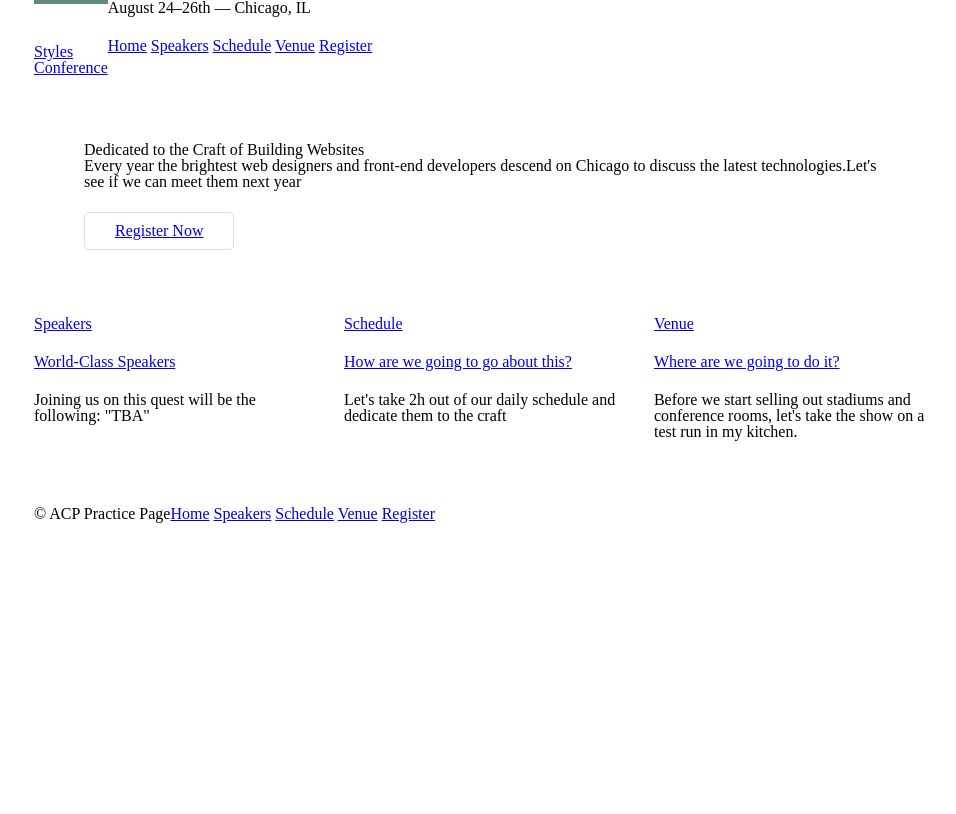
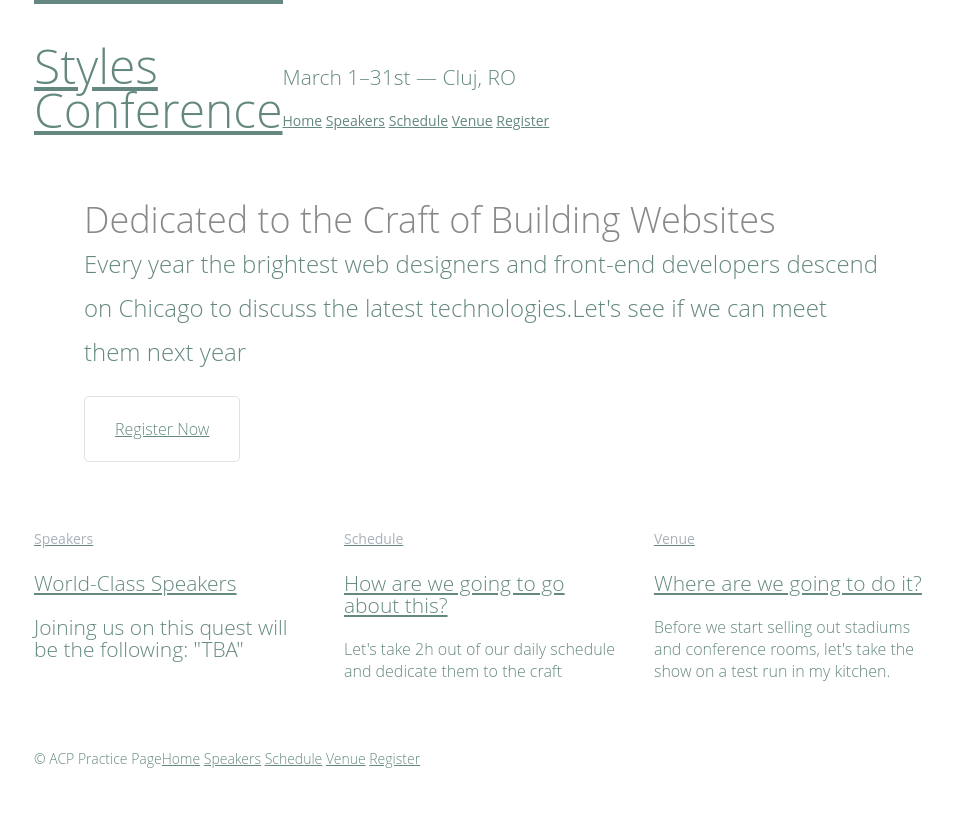
Before and after one commit to AndreiPC/git_test, a plain HTML site: page shay_howe_tutorial/index.html in a window 1280 px wide. Shown: the whole page, without its empty margins (156-1112 px from the left). Drawn offline with Linux system fonts and the light colour scheme.

Commit message:
Half way through Lesson .6 - Working with Typography

```diff
--- a/shay_howe_tutorial/index.html
+++ b/shay_howe_tutorial/index.html
@@ -11,14 +11,17 @@
 <h1 class="logo">
 <a href="index.html">Styles <br> Conference</a>
 </h1>
-<h3>August 24&ndash;26th &mdash; Chicago, IL</h3>
-<nav>
+<h3 class="tagline">March 1&ndash;31st &mdash; Cluj, RO</h3>
+
+<nav class="primary-nav">
 <a href="index.html">Home</a>
 <a href="speakers.html">Speakers</a>
 <a href="schedule.html">Schedule</a>
 <a href="venue.html">Venue</a>
 <a href="register.html">Register</a>
 </nav>
+
+
 </header>
 
 	<section class=" hero container">
@@ -32,7 +35,7 @@
 
 	<section class="grid">
 
-	<section class="col-1-3">
+	<section class="teaser col-1-3">
 	<a href="speakers.html">
 		<h5>Speakers</h5>
 		<h3>World-Class Speakers<h3>
@@ -42,7 +45,7 @@
 
 	Speakers
 
---><section class="col-1-3">
+--><section class="teaser col-1-3">
 	<a href="schedule.html">
 		<h5>Schedule</h5>
 		<h3>How are we going to go about this?</h3>
@@ -52,7 +55,7 @@
 
 	Schedule
 
---><section class="col-1-3">
+--><section class="teaser col-1-3">
 	<a href="venue.html">
 		<h5>Venue</h5>
 		<h3>Where are we going to do it?</h3>
--- a/shay_howe_tutorial/stylesheet.css
+++ b/shay_howe_tutorial/stylesheet.css
@@ -46,6 +46,20 @@ table {
   border-collapse: collapse;
   border-spacing: 0;
 }
+
+
+/*
+  ========================================
+  Custom styles
+  ========================================
+*/
+
+body {
+
+	color: #888;
+	font: 300 16px/22px "Open Sans", "Helvetica Neue", Helvetica, Arial, sans-serif;
+}
+
 
 /*
   ========================================
@@ -114,7 +128,50 @@ table {
 
 h1, h3, h4, h5, p {
   margin-bottom: 22px;
+  color: #648880;
 }
+
+h1 {
+  font-size: 36px;
+  line-height: 44px;
+}
+h2 {
+  font-size: 24px;
+  line-height: 44px;
+}
+h3 {
+  font-size: 21px;
+}
+h4 {
+  font-size: 18px;
+}
+
+h5 {
+  color: #a9b2b9;
+  font-size: 14px;
+  font-weight: 400;
+}
+
+strong {
+  font-weight: 400;
+}
+cite, em {
+  font-style: italic;
+}
+
+/*
+  ========================================
+  Links
+  ========================================
+*/
+
+a:hover {
+  color: #a9b2b9;
+}
+a {
+  color: #648880;
+}
+
 
 /*
   ========================================
@@ -141,9 +198,20 @@ h1, h3, h4, h5, p {
 .logo {
   border-top: 4px solid #648880;
   float: left;
+  font-size: 48px;
+  line-height: 44px;
   padding: 40px 0 22px 0;
 }
 
+.tagline {
+	margin: 66px 0 22px 0;
+
+}
+
+.primary-nav {
+	font-size: 14px;
+	font-weight: 400;
+}
 /*
   ========================================
   Primary footer
@@ -151,11 +219,14 @@ h1, h3, h4, h5, p {
 */
 
 .primary-footer {
-  padding-bottom: 44px;
-  padding-top: 44px;
+	color: #648880;
+	font-size: 14px;
+	padding-bottom: 44px;
+	padding-top: 44px;
 }
 .primary-footer small {
   float: left;
+  font-weight: 400px;
 }
 
 /*
@@ -165,5 +236,18 @@ h1, h3, h4, h5, p {
 */
 
 .hero {
+	line-height:44px;
   padding: 22px 80px 66px 80px;
 }
+
+.hero h2 {
+	font-size: 36px;
+}
+
+.hero p {
+	font-size: 24px;
+}
+
+.teaser a:hover h3 {
+  color: #a9b2b9;
+}
```
